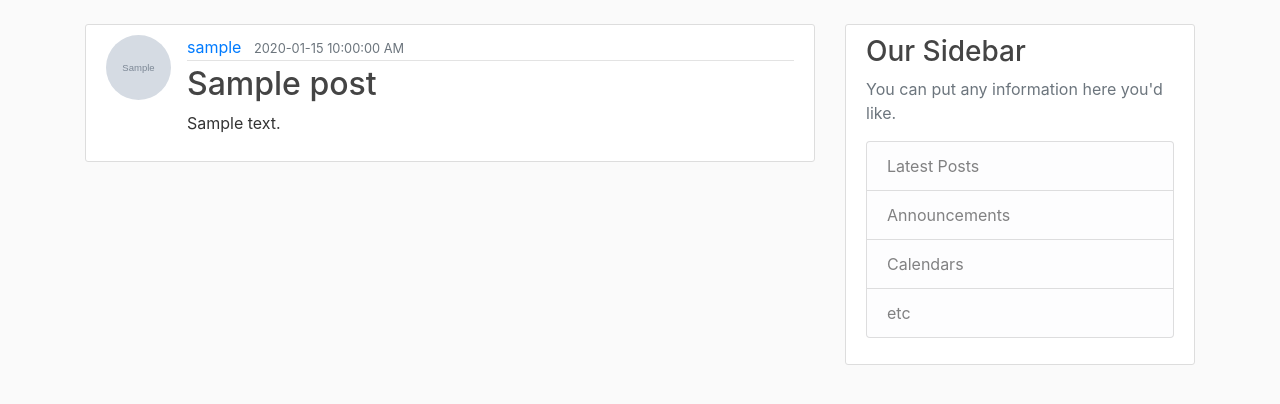
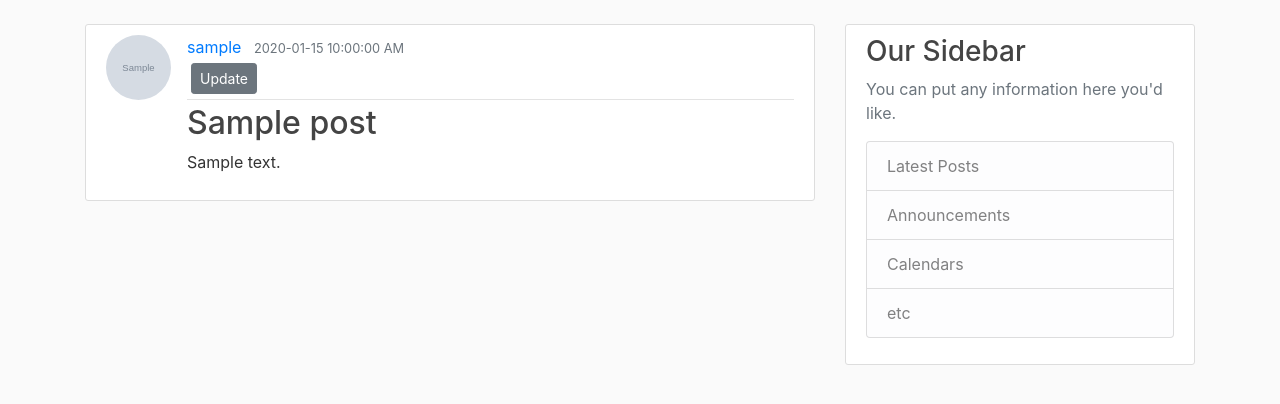
Before and after one commit to MKing301/small-group-blog, a Flask app: page /post/1 in a window 1280 px wide. Shown: the part 56-460 px from the top of the page. Run offline with Flask 2, Linux system fonts and the light colour scheme; a user stored in the database is signed in; tables that the repository leaves empty hold one stand-in row (values such as "Sample post"); grey boxes marked "Sample" are stand-in pictures; some libraries are stand-ins or nearby versions.

Commit message:
Add update button to post template

```diff
--- a/group_blog/templates/post.html
+++ b/group_blog/templates/post.html
@@ -6,6 +6,11 @@
             <div class="article-metadata">
                 <a class="mr-2" href="#">{{ post.author.username }}</a>
                 <small class="text-muted">{{ post.date_posted.strftime('%Y-%m-%d %I:%M:%S %p') }}</small>
+                {% if post.author == current_user %}
+                    <div>
+                        <a class="btn btn-secondary btn-sm m-1" href="{{ url_for('update_post', post_id=post.id) }}">Update</a>
+                    </div>
+                {% endif %}
             </div>
             <h2 class="article-title">{{ post.title }}</h2>
             <p class="article-content">{{ post.content }}</p>
```
